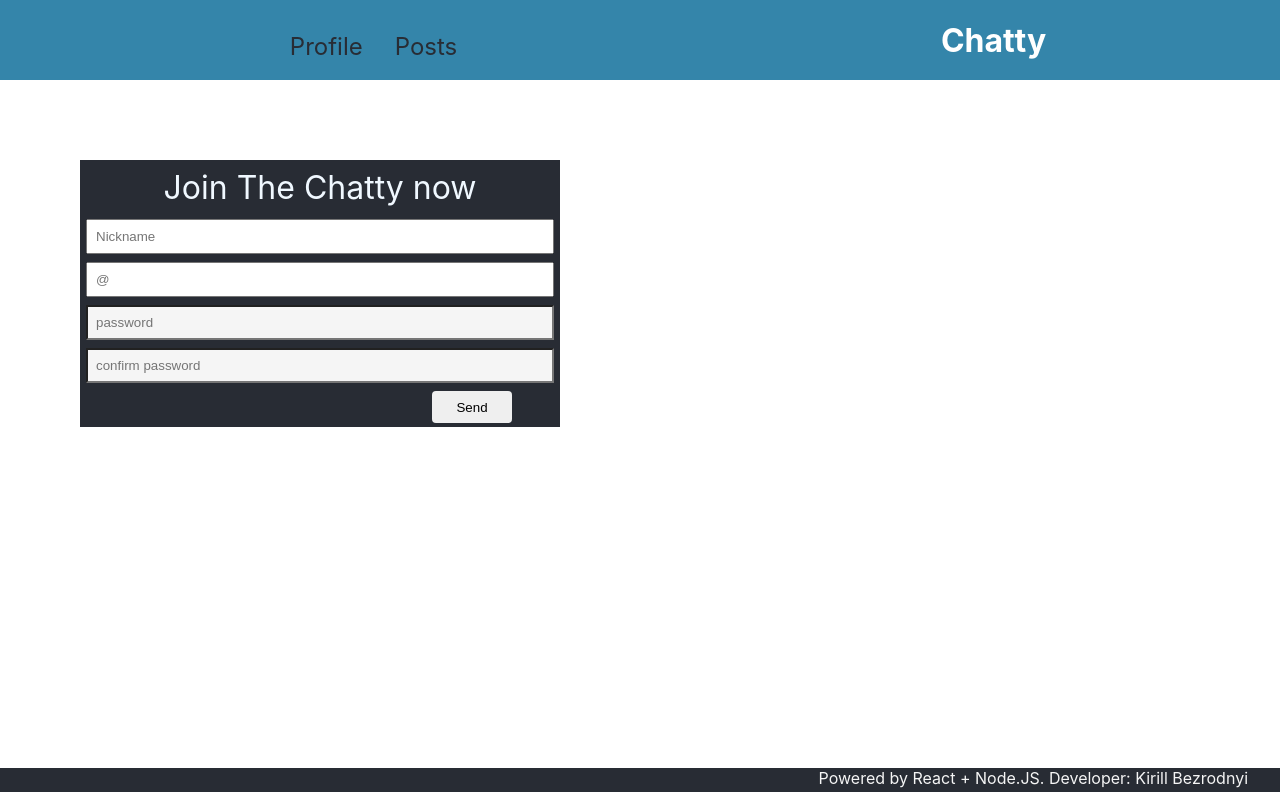
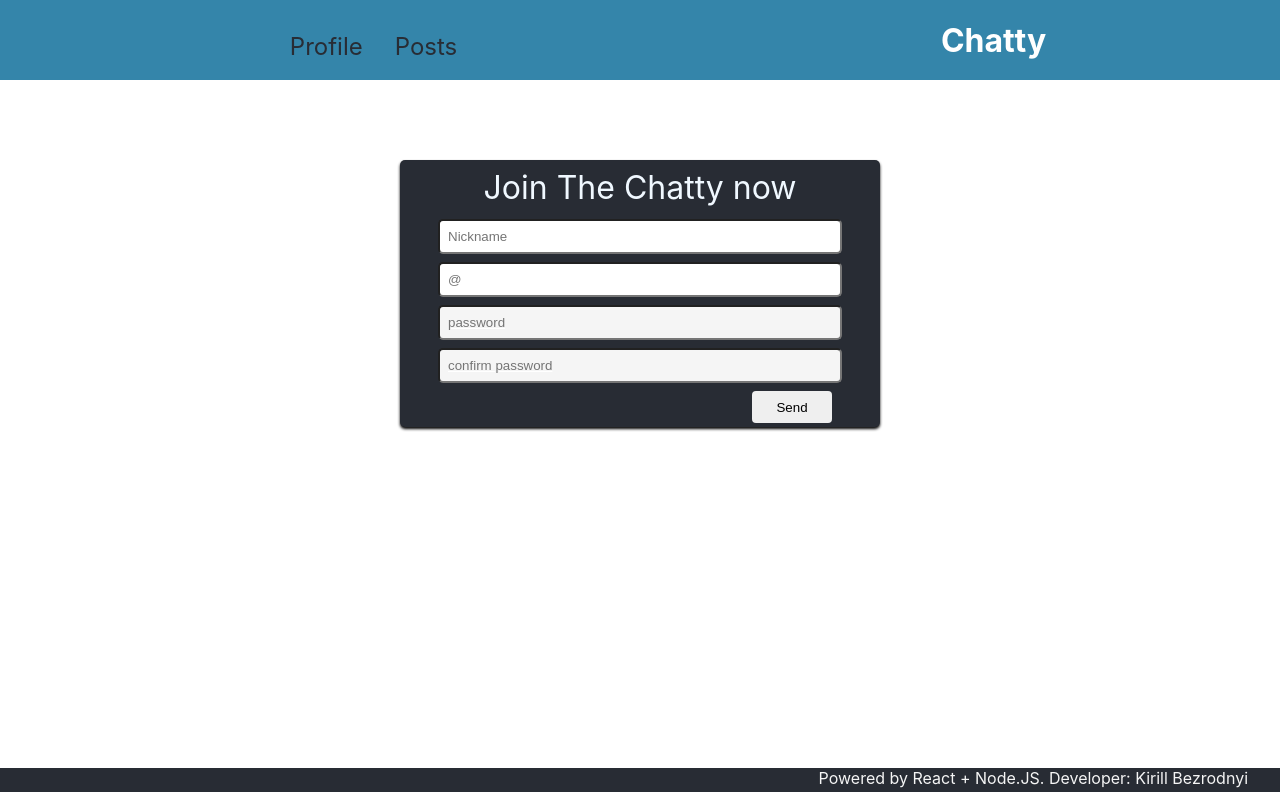
Before and after one commit to Kee-Reall/journal, a React (Create React App) app in the folder client/: page / in a window 1280 px wide. Built offline with nearby package versions, Linux system fonts and the light colour scheme.

Commit message:
#39 need to work on auth

```diff
--- a/client/src/components/Layout/Layout.scss
+++ b/client/src/components/Layout/Layout.scss
@@ -3,6 +3,7 @@ header {
   justify-content: space-around;
   margin: 0 auto;
   height: 5rem;
+  width: 100%;
   background: linear-gradient(to bottom,#3485aa 100%,90%, white);
   ul {
     list-style-type: none;
--- a/client/src/components/RegistryForm/RegistryForm.scss
+++ b/client/src/components/RegistryForm/RegistryForm.scss
@@ -1,9 +1,21 @@
 form {
+  max-width: 100%;
   background-color: #282c34;
   width: 30rem;
+  border-radius: 5px;
+  box-shadow: 0 2px 3px 0 black;
   div {
     display: flex;
     flex-direction: column;
+    &:nth-child(2) {
+      input {
+        max-width: 80%;
+        border-radius: 5px;
+        outline-style: none;
+        text-decoration: white underline;
+        color: black;
+      }
+    }
   }
   input{
     padding: .5rem;
--- /dev/null
+++ b/client/src/pages/Home.scss
@@ -0,0 +1,6 @@
+div{
+  &:nth-child(1){
+    display: flex;
+    justify-content: center;
+  }
+}
--- a/client/src/pages/Home.tsx
+++ b/client/src/pages/Home.tsx
@@ -1,14 +1,18 @@
 import React from "react";
 import RegistryForm from "../components/RegistryForm/RegistryForm";
+import './Home.scss'
 
 const Home = () => {
 
-    const isLoggin: boolean = false
+    const isLogin: boolean = false
     return (
         <>
-            {
-                !isLoggin && <RegistryForm/>
-            }
+            <div>
+            { !isLogin && <RegistryForm/> }
+            </div>
+            <div>
+
+            </div>
         </>
     )
 }
```
